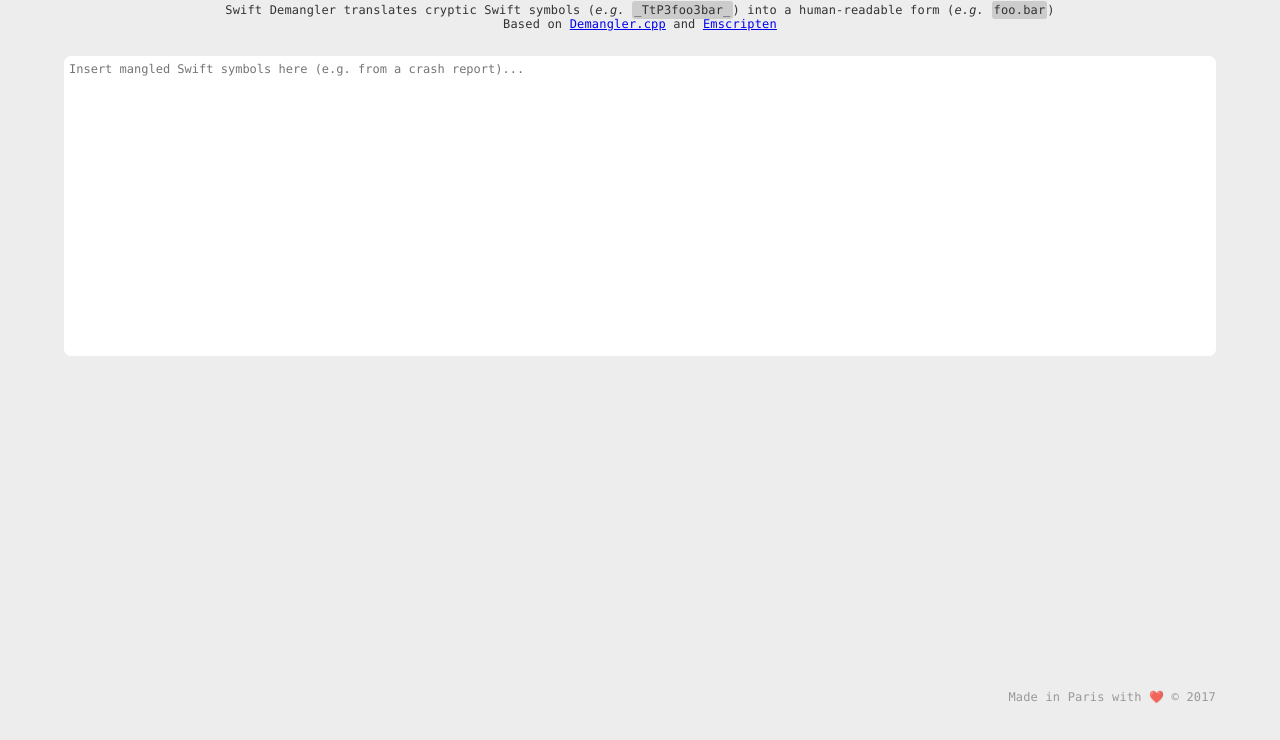
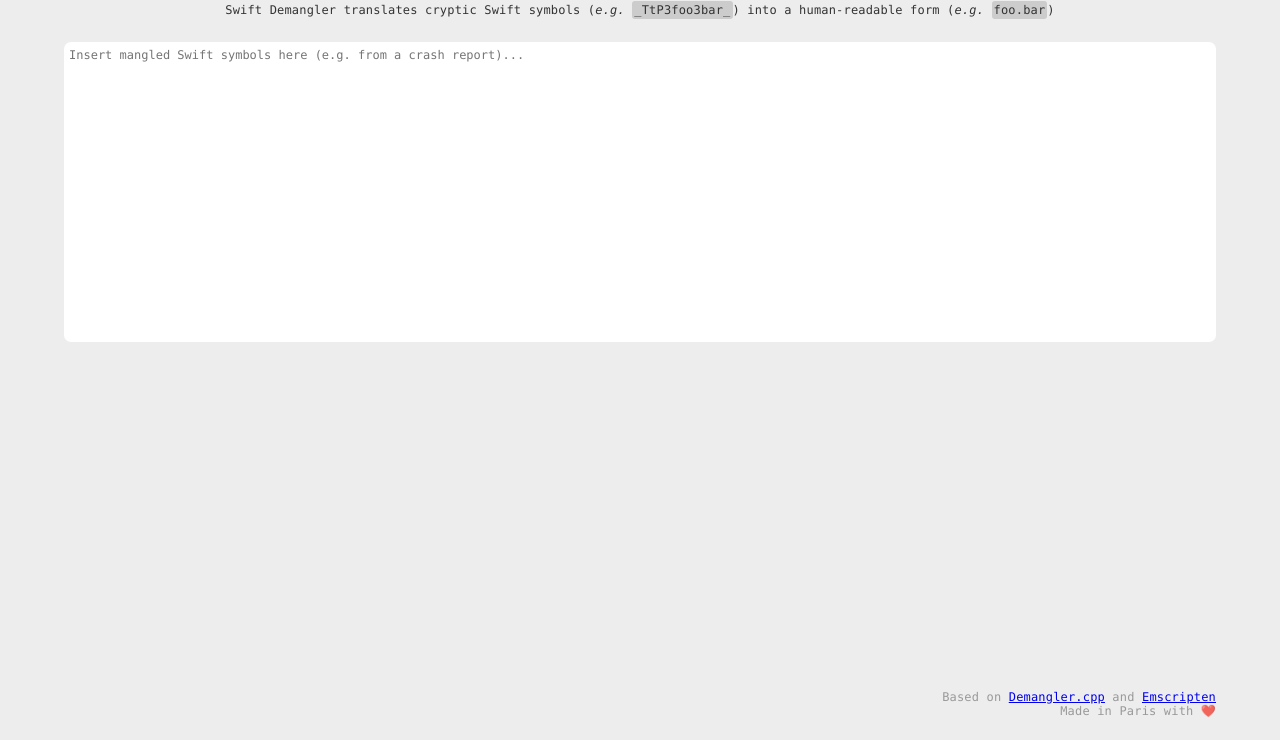
Before and after one commit to ronyfadel/swiftdemangler, a plain HTML site: page index.html in a window 1280 px wide. Shown: the part 60-800 px from the top of the page. Drawn offline with Linux system fonts and the light colour scheme; no server answers.

Commit message:
move 'Based on' text to the footer

```diff
--- a/index.html
+++ b/index.html
@@ -108,9 +108,7 @@
     <body>
         <div class="main centered-content">
             <h1>Swift Demangler</h1>
-            <p class="description">Swift Demangler translates cryptic Swift symbols (<i>e.g.</i> <code class="inline-code">_TtP3foo3bar_</code>) into a human-readable form (<i>e.g.</i> <code class="inline-code">foo.bar</code>)
-            <br>
-            Based on <a href="https://github.com/apple/swift/blob/master/lib/Demangling/Demangler.cpp">Demangler.cpp</a> and <a href="https://github.com/kripken/emscripten">Emscripten</a>
+            <p class="description">Swift Demangler translates cryptic Swift symbols (<i>e.g.</i> <code class="inline-code" id="mangled-symbol">_TtP3foo3bar_</code>) into a human-readable form (<i>e.g.</i> <code class="inline-code">foo.bar</code>)
             </p>
             <textarea id="text-view" class="code-content" placeholder="Insert mangled Swift symbols here (e.g. from a crash report)..."></textarea>
             <h3 id="demangled-output-label">Demangled Output:</h3>
@@ -118,7 +116,8 @@
         </div>
         <footer>
             <div class="centered-content">
-                <p>Made in Paris with <span style="opacity: 0.8;">❤️ </span>© 2017</p>
+                <p>Based on <a href="https://github.com/apple/swift/blob/master/lib/Demangling/Demangler.cpp">Demangler.cpp</a> and <a href="https://github.com/kripken/emscripten">Emscripten</a></p>
+                <p>Made in Paris with <span style="opacity: 0.8;">❤️ </span></p>
             </div>
         </footer>
 
```
